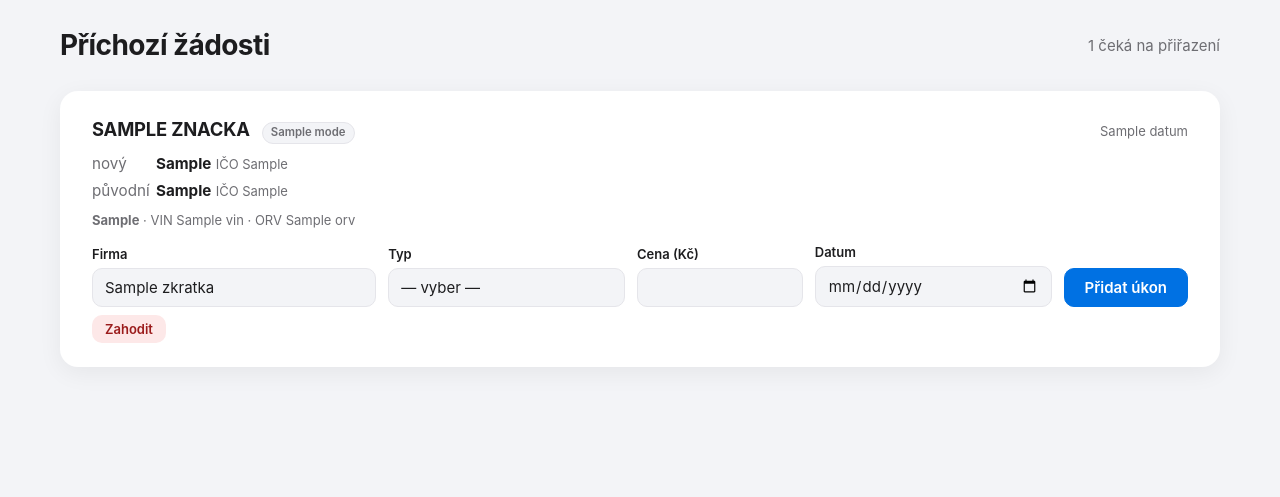
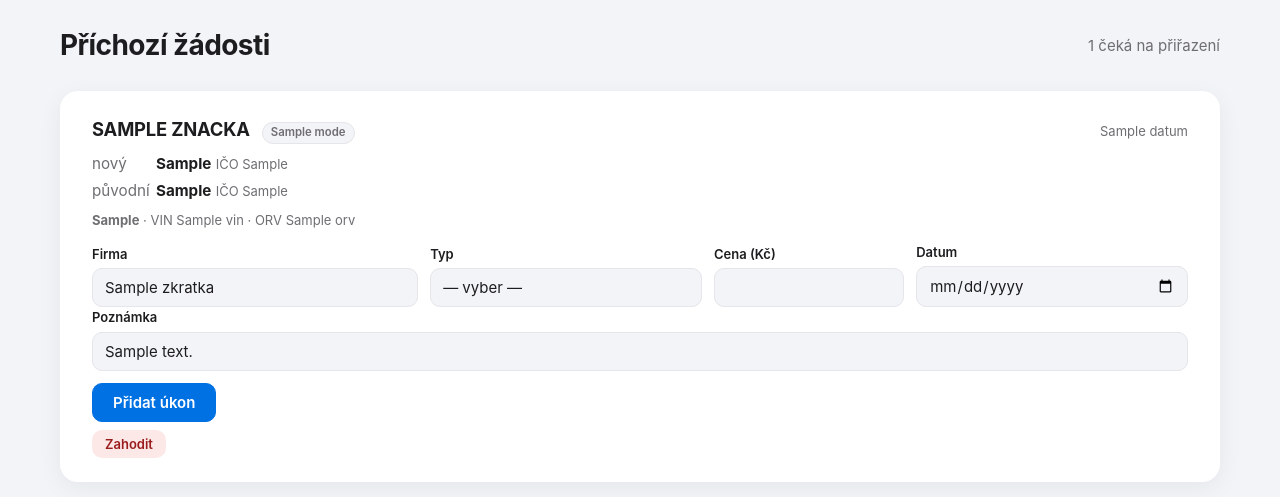
Before and after one commit to Kosacek/prepis-vozidla, a Flask app: template ukony_tracker/templates/prichozi.html in a window 1280 px wide. Shown: the part 55-552 px from the top of the page. Run offline with Flask 3, Linux system fonts and the light colour scheme; the template is opened without the code that fills it: most values are stand-ins (such as "Sample title", 1, 10 or a date in 2020).

Commit message:
feat(prichozi): add editable Poznamka to the inbox approve form
The approve form had firma/typ/cena/datum but no note. Add a full-width Poznamka
field (below the 4 fields), prefilled with the auto context note (novy <- puvodni)
so it can be kept or edited; approve now saves the form note onto the ukon.
CSS v=20, CACHEBUST -30. 124 tests.

```diff
--- a/ukony_tracker/routes/prichozi.py
+++ b/ukony_tracker/routes/prichozi.py
@@ -37,6 +37,7 @@ def inbox():
             d["znacka"] = (json.loads(r["raw_json"] or "{}").get("znacka") or "").strip()
         except (ValueError, TypeError):
             d["znacka"] = ""
+        d["note"] = _note(r) or ""  # default poznámka to prefill (editable)
         items.append(d)
     firmy = firmy_repo.list_all(conn, only_active=True)
     # Per-firm price maps so the inbox price field follows the chosen firm+type.
@@ -76,7 +77,7 @@ def approve(pid):
             rz=p["rz"],
             vin=p["vin"],
             orv=p["orv"],
-            poznamka=_note(p),
+            poznamka=(f.get("poznamka") or "").strip() or None,
             zdroj="zadosti",
         )
         prichozi_repo.update(conn, pid, status="approved", created_ukon_id=uid)
--- a/ukony_tracker/static/css/app.css
+++ b/ukony_tracker/static/css/app.css
@@ -1312,18 +1312,19 @@ a.kpi-link:hover {
 .prichozi-parties .party { font-size: 0.95rem; }
 .prichozi-parties .party-label { color: var(--muted); display: inline-block; min-width: 64px; }
 .prichozi-meta { margin-bottom: var(--sp-3); }
-.prichozi-form {
+.prichozi-fields {
   display: grid;
-  grid-template-columns: 1.2fr 1fr 0.7fr 1fr auto;
+  grid-template-columns: 1.2fr 1fr 0.7fr 1fr;
   gap: var(--sp-3);
   align-items: end;
 }
 .prichozi-form .field { margin: 0; }
-.prichozi-actions { align-self: end; }
+.prichozi-pozn { margin-top: var(--sp-3); }
+.prichozi-form .btn-primary { margin-top: var(--sp-3); }
 .discard-form { margin-top: var(--sp-2); }
 
 @media (max-width: 760px) {
-  .prichozi-form { grid-template-columns: 1fr 1fr; }
+  .prichozi-fields { grid-template-columns: 1fr 1fr; }
 }
 
 /* --- Per-firm ceník --- */
--- a/ukony_tracker/templates/base.html
+++ b/ukony_tracker/templates/base.html
@@ -4,7 +4,7 @@
   <meta charset="utf-8">
   <meta name="viewport" content="width=device-width, initial-scale=1">
   <title>{% block title %}Úkony Tracker{% endblock %}</title>
-  <link rel="stylesheet" href="{{ url_for('static', filename='css/app.css') }}?v=19">
+  <link rel="stylesheet" href="{{ url_for('static', filename='css/app.css') }}?v=20">
   <script src="https://cdn.jsdelivr.net/npm/chart.js@4"></script>
 </head>
 <body>
--- a/ukony_tracker/templates/prichozi.html
+++ b/ukony_tracker/templates/prichozi.html
@@ -28,6 +28,7 @@
   </div>
 
   <form method="post" action="/prichozi/{{ p.id }}/approve" class="prichozi-form">
+    <div class="prichozi-fields">
       <div class="field">
         <label>Firma</label>
         <select name="firma_id" required>
@@ -55,9 +56,12 @@
         <label>Datum</label>
         <input type="date" name="datum" value="{{ p.datum }}" required>
       </div>
-    <div class="prichozi-actions">
+    </div>
+    <div class="field prichozi-pozn">
+      <label>Poznámka</label>
+      <input name="poznamka" autocomplete="off" value="{{ p.note }}">
+    </div>
     <button type="submit" class="btn btn-primary">Přidat úkon</button>
-    </div>
   </form>
 
   <form method="post" action="/prichozi/{{ p.id }}/discard" class="discard-form"
```
Also changed, not shown: ukony_tracker/tests/test_prichozi_routes.py (+2 -0 lines), 1 other file. Lines whose indentation alone changed are shown as unchanged.
